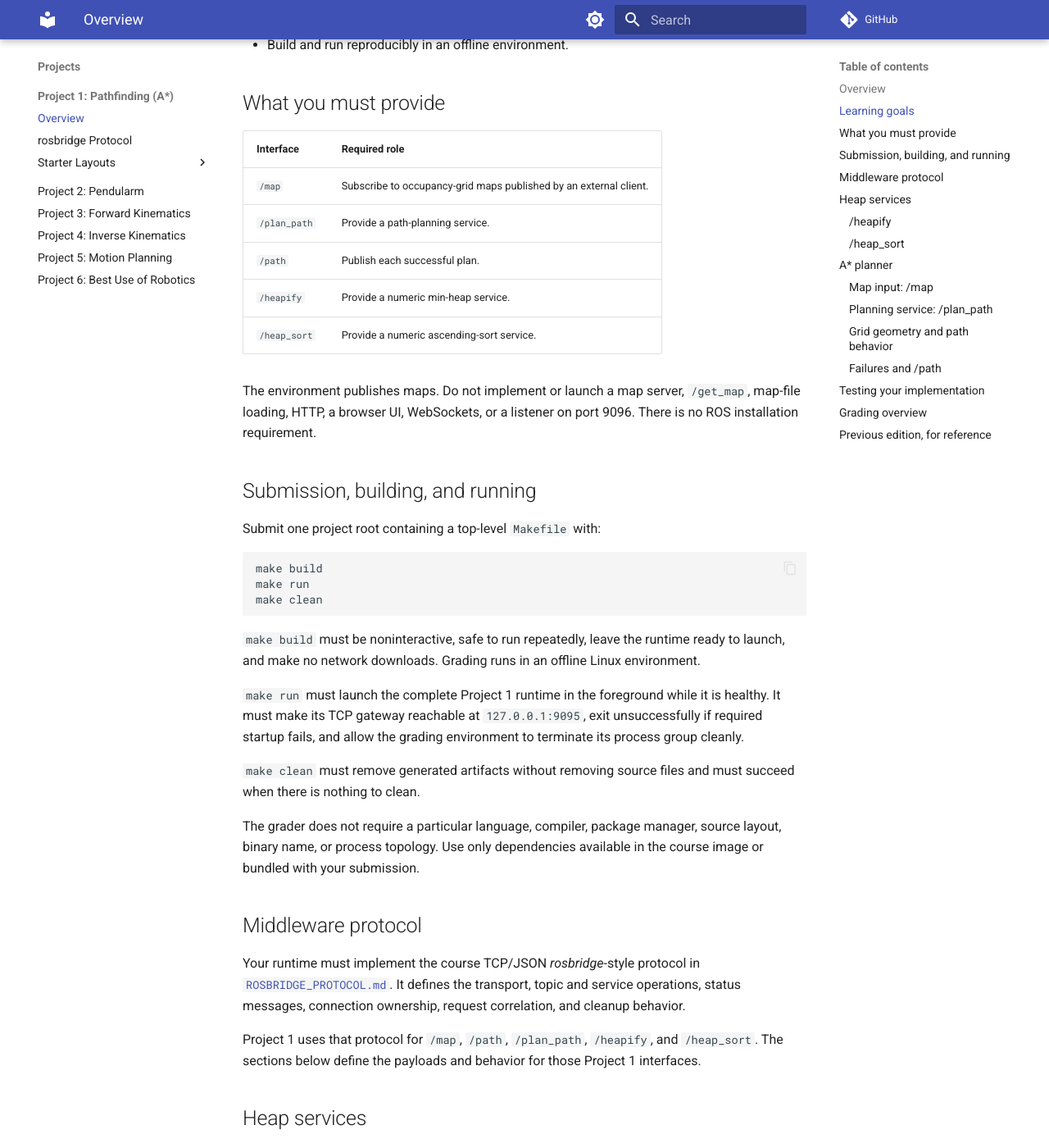
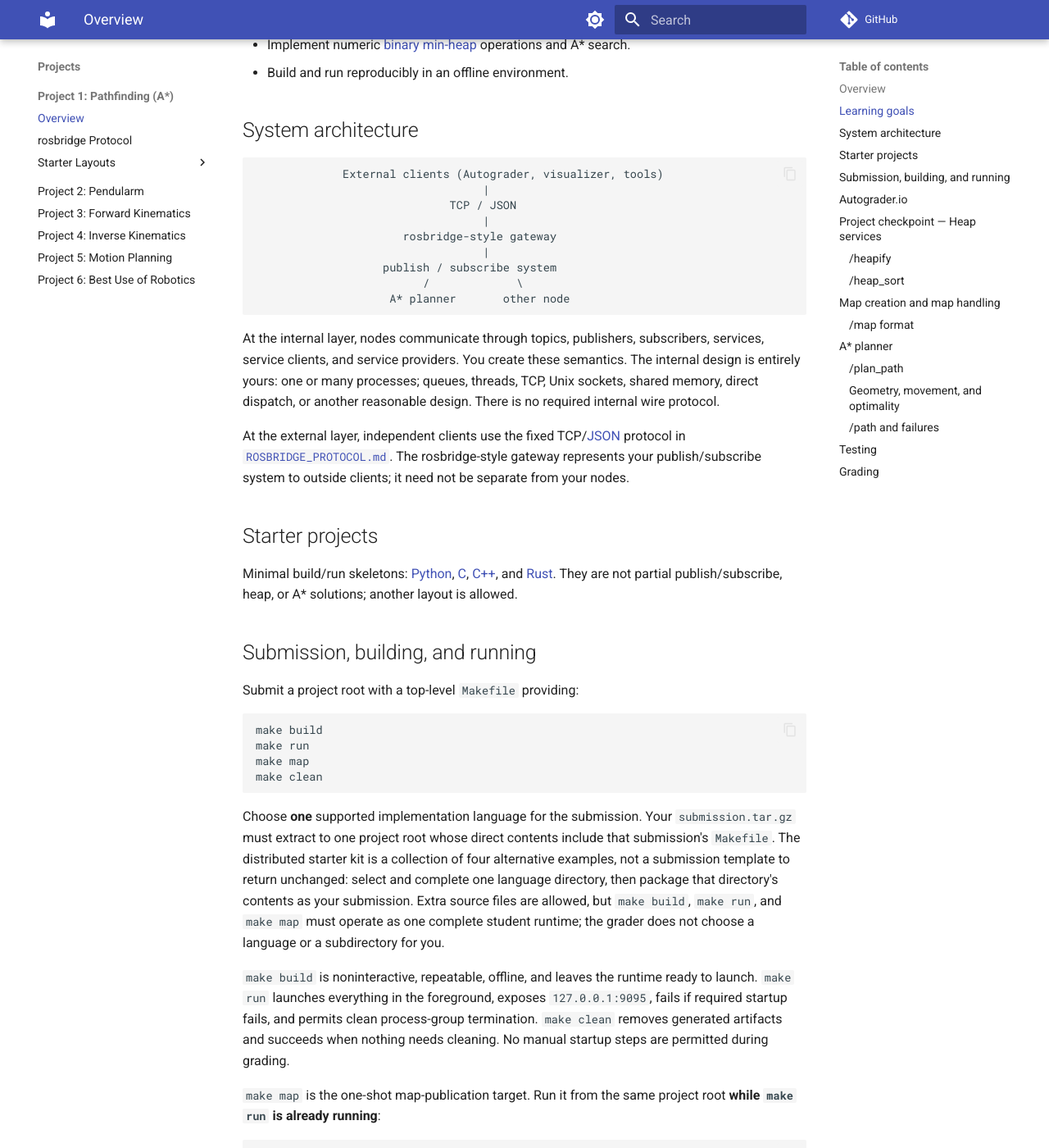
Before and after one commit to autorob/autorob.github.io, an MkDocs documentation site: the page built from docs/projects/project1/index.md, in a window 1280 px wide and 1400 px high, scrolled down 606 px. Shown: the whole window at 82% size. Built offline with MkDocs 1.6.1 and Material for MkDocs 9.7.7, drawn with Linux system fonts in a browser that asks for light colours; comment, search, counter and statistics services are not loaded; some of the changed text lies outside the part shown.

Commit message:
Update Project 1 specifications

````diff
--- a/docs/projects/project1/index.md
+++ b/docs/projects/project1/index.md
@@ -2,268 +2,151 @@
 
 ## Overview
 
-Build a small, reusable robotics runtime and an A* planner for a 2D occupancy
-grid. Your runtime provides generic topic and service communication, two
-numeric heap services, and a path-planning service through a language-neutral
-TCP/JSON interface.
+Build a small, reasonable [ROS-like](https://www.ros.org/) [publish/subscribe](https://docs.ros.org/en/rolling/Concepts/Basic/About-Topics.html) system for course robot programs, plus an [A* search](https://en.wikipedia.org/wiki/A*_search_algorithm) planner for a 2D [occupancy grid](https://docs.ros.org/en/rolling/p/nav_msgs/msg/OccupancyGrid.html).
 
-You may use Python, C, C++, or Rust. Your source layout, process layout,
-internal middleware design, data structures, and A* tie-breaking are your
-choices.
+**Do not use ROS.** Implement this small ROS-like publish/subscribe system yourself. ROS 1, ROS 2, `roscpp`, `rospy`, `rclcpp`, `rclpy`, and other ROS client/runtime libraries may not be used.
+
+You may use Python, C, C++, or Rust. Your source, process, data-structure, and internal publish/subscribe designs are your choices.
 
 ## Learning goals
 
-- Build reusable topic and service communication for robotics programs.
-- Expose a small network interface for independent clients.
-- Implement numeric heap operations with well-defined results.
-- Plan minimum-cost paths through an occupancy grid.
+- Build a reusable publish/subscribe system for topic and service communication among course robot programs.
+- Expose a small [client/server](https://en.wikipedia.org/wiki/Client%E2%80%93server_model) interface for independent clients, including Autograder.io.
+- Implement numeric [binary min-heap](https://en.wikipedia.org/wiki/Binary_heap) operations and A* search.
 - Build and run reproducibly in an offline environment.
 
-## What you must provide
+## System architecture
 
-| Interface | Required role |
-| --- | --- |
-| `/map` | Subscribe to occupancy-grid maps published by an external client. |
-| `/plan_path` | Provide a path-planning service. |
-| `/path` | Publish each successful plan. |
-| `/heapify` | Provide a numeric min-heap service. |
-| `/heap_sort` | Provide a numeric ascending-sort service. |
+```text
+             External clients (Autograder, visualizer, tools)
+                                  |
+                             TCP / JSON
+                                  |
+                      rosbridge-style gateway
+                                  |
+                   publish / subscribe system
+                         /             \
+                    A* planner       other node
+```
 
-The environment publishes maps. Do not implement or launch a map server,
-`/get_map`, map-file loading, HTTP, a browser UI, WebSockets, or a listener on
-port 9096. There is no ROS installation requirement.
+At the internal layer, nodes communicate through topics, publishers, subscribers, services, service clients, and service providers. You create these semantics. The internal design is entirely yours: one or many processes; queues, threads, TCP, Unix sockets, shared memory, direct dispatch, or another reasonable design. There is no required internal wire protocol.
+
+At the external layer, independent clients use the fixed TCP/[JSON](https://www.json.org/json-en.html) protocol in [`ROSBRIDGE_PROTOCOL.md`](ROSBRIDGE_PROTOCOL.md). The rosbridge-style gateway represents your publish/subscribe system to outside clients; it need not be separate from your nodes.
+
+## Starter projects
+
+Minimal build/run skeletons: [Python](../starter/python/), [C](../starter/c/), [C++](../starter/cpp/), and [Rust](../starter/rust/). They are not partial publish/subscribe, heap, or A* solutions; another layout is allowed.
 
 ## Submission, building, and running
 
-Submit one project root containing a top-level `Makefile` with:
+Submit a project root with a top-level `Makefile` providing:
 
 ```bash
 make build
 make run
+make map
 make clean
 ```
 
-`make build` must be noninteractive, safe to run repeatedly, leave the runtime
-ready to launch, and make no network downloads. Grading runs in an offline
-Linux environment.
+Choose **one** supported implementation language for the submission. Your
+`submission.tar.gz` must extract to one project root whose direct contents
+include that submission's `Makefile`. The distributed starter kit is a
+collection of four alternative examples, not a submission template to return
+unchanged: select and complete one language directory, then package that
+directory's contents as your submission. Extra source files are allowed, but
+`make build`, `make run`, and `make map` must operate as one complete student
+runtime; the grader does not choose a language or a subdirectory for you.
 
-`make run` must launch the complete Project 1 runtime in the foreground while
-it is healthy. It must make its TCP gateway reachable at `127.0.0.1:9095`,
-exit unsuccessfully if required startup fails, and allow the grading
-environment to terminate its process group cleanly.
+`make build` is noninteractive, repeatable, offline, and leaves the runtime ready to launch. `make run` launches everything in the foreground, exposes `127.0.0.1:9095`, fails if required startup fails, and permits clean process-group termination. `make clean` removes generated artifacts and succeeds when nothing needs cleaning. No manual startup steps are permitted during grading.
 
-`make clean` must remove generated artifacts without removing source files and
-must succeed when there is nothing to clean.
+`make map` is the one-shot map-publication target. Run it from the same project root **while `make run` is already running**:
 
-The grader does not require a particular language, compiler, package manager,
-source layout, binary name, or process topology. Use only dependencies
-available in the course image or bundled with your submission.
+```text
+make build
+    ↓
+make run        (remains active)
+    ↓
+make map        (publishes once, then exits)
+```
 
-## Middleware protocol
+It must connect as an ordinary external TCP/JSON client to `127.0.0.1:9095`, publish your own occupancy-grid payload on `/map`, then exit successfully. It must not start a second runtime, require input or downloads, require ROS, or leave background processes behind. Only `make run` is long-lived.
 
-Your runtime must implement the course TCP/JSON *rosbridge*-style protocol in
-[`ROSBRIDGE_PROTOCOL.md`](ROSBRIDGE_PROTOCOL.md). It defines the transport,
-topic and service operations, status messages, connection ownership, request
-correlation, and cleanup behavior.
+## Autograder.io
 
-Project 1 uses that protocol for `/map`, `/path`, `/plan_path`, `/heapify`,
-and `/heap_sort`. The sections below define the payloads and behavior for
-those Project 1 interfaces.
+**Grading is black-box using Autograder.io.** It extracts your project, runs the Make targets in the offline course environment, launches your runtime, and connects externally to `127.0.0.1:9095` using the documented TCP/JSON protocol. It publishes and subscribes to topics, calls services, and validates both your map and staff-owned grading maps on `/map`.
 
-## Heap services
+Your submission therefore needs a top-level Makefile, no build-time downloads, a foreground `make run` that launches all required components, and port 9095 without staff intervention. Keep diagnostic output separate from the TCP/JSON protocol stream.
 
-Both heap operations are ordinary services: use the protocol's `call_service`
-and `service_response` envelopes.
+## Project checkpoint — Heap services
+
+**Project checkpoint:** Complete `/heapify` and `/heap_sort` by the first Project A* lab. They are ordinary services using the protocol's `call_service` and `service_response` envelopes.
 
 ### `/heapify`
 
-Call `/heapify` with these service arguments:
-
-```json
-{"values":[3.0,1.0,2.0]}
-```
-
-A successful result has `result:true` and this object at `values`:
-
-```json
-{"heap":[1.0,3.0,2.0]}
-```
-
-The returned array must contain exactly the input multiset and satisfy the
-array binary min-heap property: every value at index `i` is no greater than
-either present child at `2i + 1` or `2i + 2`. Empty input succeeds with an
-empty array, and duplicates must be retained. A heap is not necessarily
-sorted; any valid heap layout is accepted.
+Arguments: `{"values":[3.0,1.0,2.0]}`. On success, `values` is `{"heap":[...]}`. The result preserves the complete input multiset and is a valid binary min-heap: index `i` is no greater than either present child `2i + 1` or `2i + 2`. Empty input succeeds, duplicates remain, and any valid heap layout is accepted.
 
 ### `/heap_sort`
 
-Call `/heap_sort` with:
+Arguments: `{"numbers":[3.0,1.0,2.0]}`. On success, `values` is `{"sorted":[1.0,2.0,3.0]}`. The output is ascending numeric order with the full input multiset. Empty input, duplicates, and finite negative and fractional values are supported. A* need not call either heap service.
+
+## Map creation and map handling
+
+Create or generate at least one valid Project 1 occupancy-grid map. While your runtime is running, `make map` must publish it on `/map` through the external TCP/JSON interface and then exit. You may construct it in code, generate it, read a student-defined representation, use the public [`tools/map_to_rosbridge.py`](../tools/map_to_rosbridge.py) helper, or choose another reasonable method. The helper is only an external-client example; you still implement the runtime that receives and routes that publication.
+
+This is **not** a persistent ROS map-server requirement. Do not implement `/get_map`, ROS `map_server`, YAML/PGM compatibility, or any particular map-server process or file format.
+
+Your own map demonstrates map production. Autograder.io first subscribes to `/map`, invokes `make map`, and validates the observed publication. Separately, it directly publishes independent valid grading maps on `/map`; your planner must handle arbitrary staff maps rather than rely on your example. A later valid map replaces an earlier map, including your own map.
+
+### `/map` format
+
+`/map` is an OccupancyGrid-like payload:
 
 ```json
-{"numbers":[3.0,1.0,2.0]}
+{"header":{"frame_id":"map"},"info":{"resolution":0.5,"width":4,"height":3,"origin":{"position":{"x":-1.0,"y":2.0,"z":0.0},"orientation":{"x":0.0,"y":0.0,"z":0.0,"w":1.0}}},"data":[0,0,100,0,0,0,0,0,0,0,0,0]}
 ```
 
-A successful result has `result:true` and this object at `values`:
+`header`, `info.resolution`, `info.width`, `info.height`, `info.origin`, and `data` are required. Width and height are positive integers, resolution is a positive number, and `data` has exactly `width * height` integer entries in row-major order: cell `(x, y)` is `data[y * width + x]`. Origin must have the Pose-like structure shown above; its orientation is identity/axis-aligned. A cell is free exactly when `0 <= occupancy < 50`; negative values (including `-1`) and values at least `50` are blocked. Respect nonzero origins and non-unit resolutions.
 
-```json
-{"sorted":[1.0,2.0,3.0]}
-```
-
-The result must be in ascending numeric order and contain exactly the input
-multiset. Empty input succeeds; duplicates and finite negative and fractional
-values are supported.
-
-The two services need not share an implementation. The planner does not need
-to call either service internally.
+Your map must contain at least two 4-connected free cells, so an ordinary nontrivial planning request is possible. There is no required map size, resolution, origin, obstacle arrangement, or file format. A newer valid map replaces the prior map.
 
 ## A* planner
 
-### Map input: `/map`
+### `/plan_path`
 
-Your planner subscribes to `/map`. An external client publishes an
-OccupancyGrid-like payload such as:
+Provide `/plan_path` with named `args`:
 
 ```json
-{
-  "header":{"frame_id":"map"},
-  "info":{
-    "resolution":0.5,"width":4,"height":3,
-    "origin":{"position":{"x":-1.0,"y":2.0,"z":0.0},
-              "orientation":{"x":0.0,"y":0.0,"z":0.0,"w":1.0}}
-  },
-  "data":[0,0,100,0,0,0,0,0,0,0,0,0]
-}
+{"start":{"header":{"frame_id":"map"},"pose":{"position":{"x":-0.75,"y":2.25,"z":0.0},"orientation":{"x":0.0,"y":0.0,"z":0.0,"w":1.0}}},"goal":{"header":{"frame_id":"map"},"pose":{"position":{"x":0.25,"y":3.25,"z":0.0},"orientation":{"x":0.0,"y":0.0,"z":0.0,"w":1.0}}},"tolerance":0.0}
 ```
 
-`width` and `height` define a rectangular grid. `resolution` is positive.
-`data` has exactly `width * height` integer values in row-major order: cell
-`(x, y)` is `data[y * width + x]`. Project 1 map origins are
-identity/axis-aligned.
+Accept `tolerance`; it need not alter Project 1 planning. On success return `result:true` with a Path-like `values.plan` containing `header.frame_id: "map"` and ordered PoseStamped-like `poses`. Timestamps are unconstrained; use zero Z and identity orientation. Historical positional-array arguments are optional.
 
-A cell is traversable exactly when:
-
-```text
-0 <= occupancy < 50
-```
-
-Every negative value, including unknown `-1`, and every value at least `50`
-is blocked. Cells outside the grid are blocked. Each newer valid map replaces
-the map for subsequent requests. Maps need not be latched or replayed, so the
-planner must receive a map publication before it can use it.
-
-### Planning service: `/plan_path`
-
-Provide `/plan_path`. Its `args` object has this named form:
-
-```json
-{
-  "start":{
-    "header":{"frame_id":"map"},
-    "pose":{"position":{"x":-0.75,"y":2.25,"z":0.0},
-            "orientation":{"x":0.0,"y":0.0,"z":0.0,"w":1.0}}
-  },
-  "goal":{
-    "header":{"frame_id":"map"},
-    "pose":{"position":{"x":0.25,"y":3.25,"z":0.0},
-            "orientation":{"x":0.0,"y":0.0,"z":0.0,"w":1.0}}
-  },
-  "tolerance":0.0
-}
-```
-
-`start` and `goal` are PoseStamped-like objects. Accept `tolerance`, but it
-need not alter Project 1 planning. Historical positional-array arguments are
-optional; only the named-object form is required.
-
-On success, return `result:true` with a Path-like object at `values.plan`:
-
-```json
-{
-  "header":{"frame_id":"map"},
-  "poses":[
-    {"header":{"frame_id":"map"},
-     "pose":{"position":{"x":-0.75,"y":2.25,"z":0.0},
-             "orientation":{"x":0.0,"y":0.0,"z":0.0,"w":1.0}}}
-  ]
-}
-```
-
-Use `"map"` as the frame ID for Project 1 map poses and paths. Timestamps are
-unconstrained. Returned poses use numeric cell-center X/Y coordinates, zero Z,
-and an identity orientation.
-
-### Grid geometry and path behavior
-
-Convert world coordinates to grid cells using the actual map origin and
-resolution:
+### Geometry, movement, and optimality
 
 ```text
 cell_x = floor((world_x - origin_x) / resolution)
 cell_y = floor((world_y - origin_y) / resolution)
-```
-
-Return cell `(cell_x, cell_y)` at:
-
-```text
 world_x = origin_x + (cell_x + 0.5) * resolution
 world_y = origin_y + (cell_y + 0.5) * resolution
 ```
 
-Do not assume a zero origin or unit resolution; negative origins and
-coordinates may occur.
+Return cell centers. Movement is 4-connected (north, south, east, west), costs one, and forbids diagonals, corner-cutting, and teleporting. A successful path is nonempty; includes free start and goal cells; stays in bounds/free cells; uses valid adjacent steps; contains one cell for a free `start == goal`; and has the minimum number of moves. Any equal-cost route is valid.
 
-The search graph is 4-connected: a legal move is exactly one cell north,
-south, east, or west, and costs one. Diagonal moves, corner-cutting, and
-teleporting are invalid.
+### `/path` and failures
 
-A successful path must be non-empty; include the requested start and goal
-cells; stay in bounds and traversable cells; use only 4-connected consecutive
-cells; represent cells by their centers; contain one cell when a free start
-equals the goal; and have minimum cost under this movement model (minimum
-number of grid moves). Any equal-cost route is valid.
+After each successful `/plan_path`, publish the same ordered cell-center path on `/path`. Do not publish `/path` for failures. Return prompt ordinary `result:false` without crashing or hanging before a map arrives or when an endpoint is outside, blocked, unknown, or unreachable. Failure `values` and status text are unspecified.
 
-### Failures and `/path`
+## Testing
 
-Return a prompt ordinary service failure (`result:false`) without hanging or
-crashing the runtime when no map has arrived, an endpoint is outside, blocked,
-or unknown, or the goal is unreachable. Failure `values` and diagnostic text
-are not prescribed.
+Test clean builds, multiple clients, topic isolation, connection cleanup, service ID correlation, heap edge cases, your map publication, map replacement, nonzero origins, non-unit resolutions, obstacles, unreachable goals, and `start == goal`.
 
-For each successful `/plan_path` response, publish the same ordered sequence
-of cell-center poses on `/path` using the protocol's `publish` envelope.
-Timestamps may differ. Do not publish `/path` for a failed request. Repeated
-requests are independent and use the latest received map.
+## Grading
 
-## Testing your implementation
+| Category | Weight |
+| --- | ---: |
+| Heap services | 30% |
+| Map creation and map handling | 20% |
+| A* path finder | 50% |
+| **Total** | **100%** |
 
-Test from a clean build and with multiple TCP clients. Test topic delivery,
-topic isolation, subscription and connection cleanup, service registration and
-response-ID correlation, empty and duplicate heap inputs, nonzero origins and
-non-unit resolutions, obstacles, unreachable goals, start-equals-goal, and a
-map update followed by another request.
-
-An optional course-supplied local visualizer may connect as an external client;
-it is not part of your submission.
-
-## Grading overview
-
-Grading is black-box: it uses the Make commands and the two public documents,
-not your private implementation structure. The project is worth 100 points:
-
-| Category | Points |
-| --- | ---: |
-| Middleware communication | 15 |
-| Heap services | 10 |
-| A* map handling, path behavior, validity, and optimality | 75 |
-| **Total** | **100** |
-
-Tests may use different valid inputs from your own tests. Implement the
-public behavior rather than relying on a particular map, path shape, heap
-layout, or execution topology.
-
-## Previous edition, for reference
-
-For reference, see the archived
-[2025 version of this project](https://github.com/autorob/autorob.github.io/blob/ebf12dbe733c9aa6621735f1933810e9e4696b76/index.html#L766)
-(KinEval/JavaScript-based "Project 1: Path Planning," pinned to the Winter 2025 commit for
-archival purposes).
+The map category includes producing a valid map and correctly receiving, interpreting, replacing, and planning against `/map`. The A* category includes `/plan_path`, geometry, valid optimal paths, failures, repeated planning, and `/path` behavior.
````
Also changed, not shown: docs/projects/project1/ROSBRIDGE_PROTOCOL.md (+2 -4 lines).
